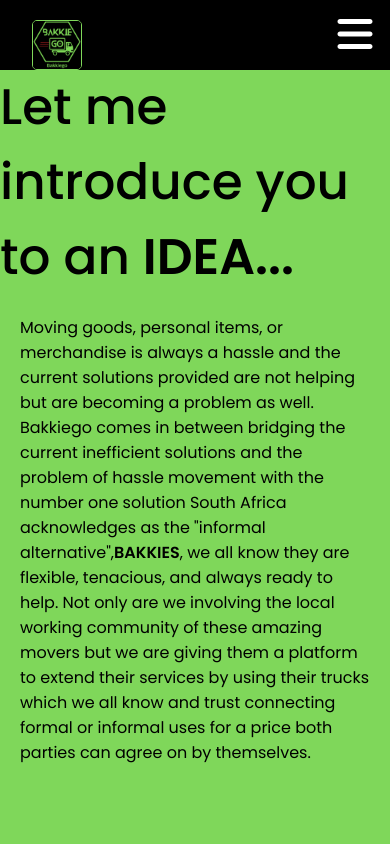
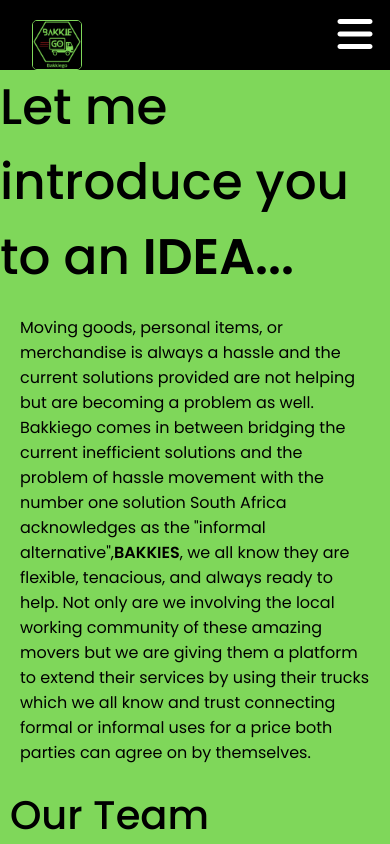
Before and after one commit to leke15/bakkigofree, a React (Create React App) app: page /About in a window 390 px wide. Shown: the top 844 px of the page. Built offline with nearby package versions, Linux system fonts and the light colour scheme.

Commit message:
team heading fix

```diff
--- a/src/components/about/about.css
+++ b/src/components/about/about.css
@@ -77,7 +77,5 @@ section#about {
 }
 
 @media (max-width: 435px) {
-  .team-heading{
-    margin-top: 48rem;
-  }
+
 }
```
